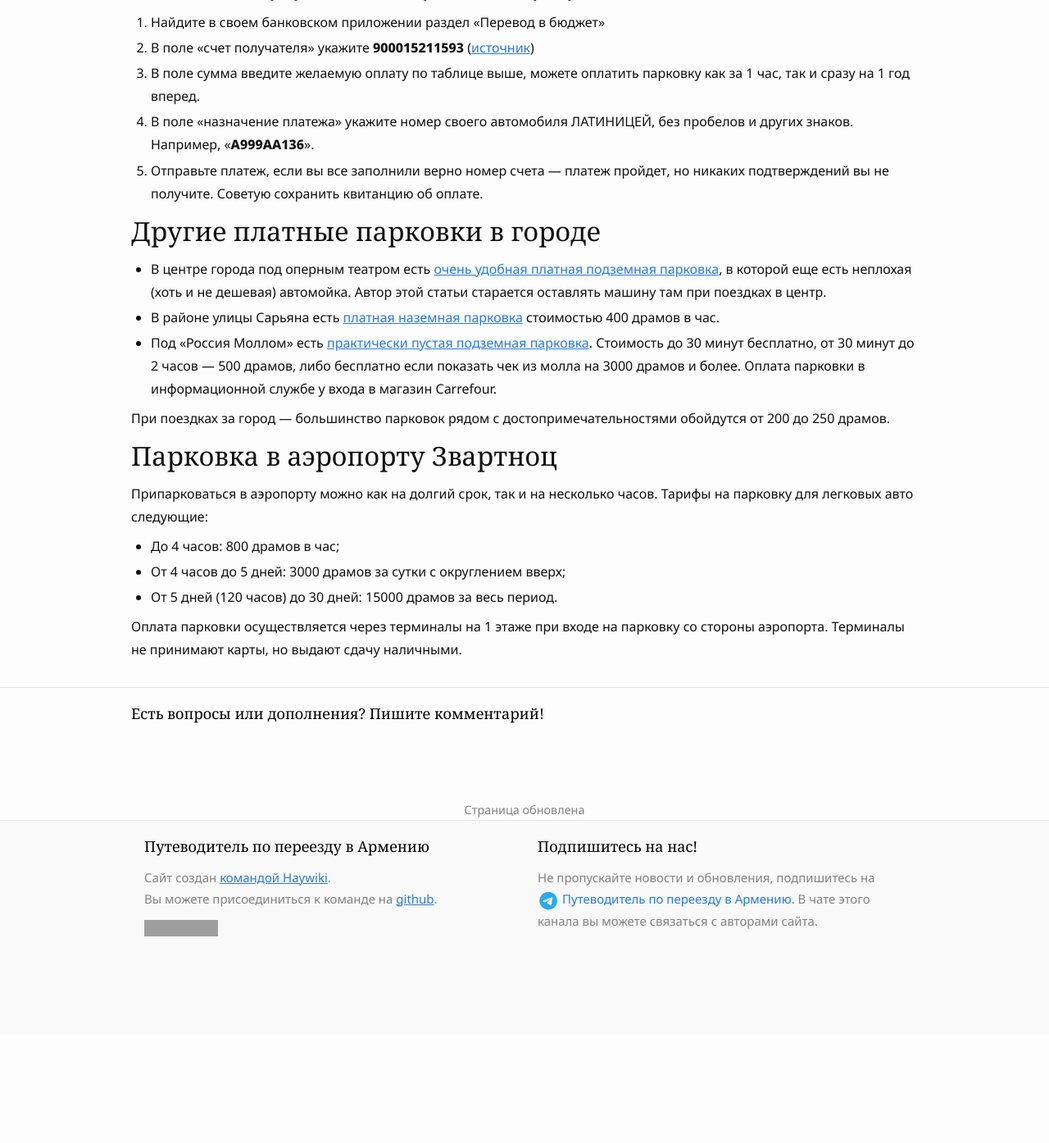
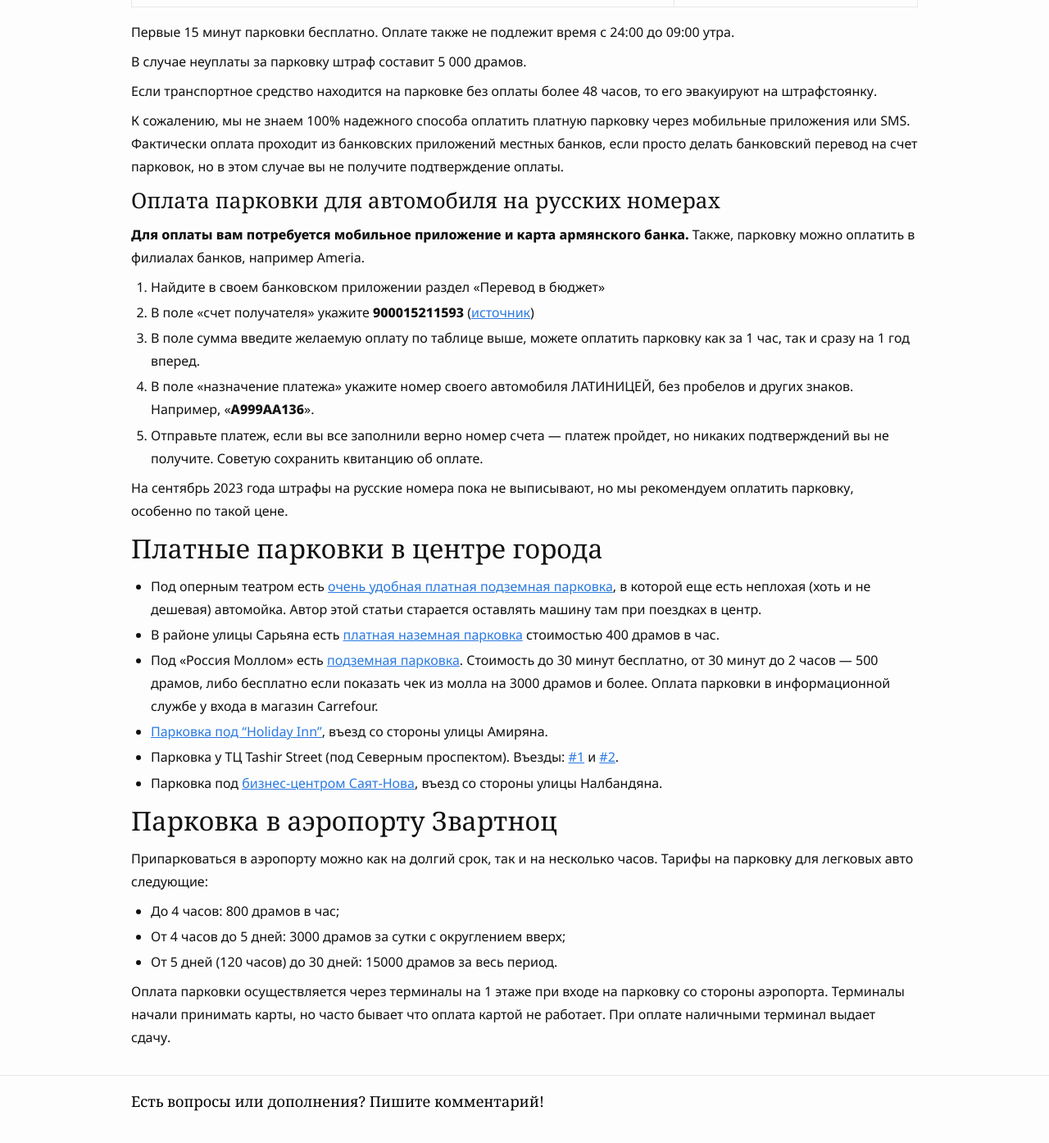
Before and after one commit to haywiki/haywiki.github.io, a Jekyll site: the page built from drive/parking.md, in a window 1280 px wide and 1400 px high, scrolled down 923 px. Shown: the top 1394 px of the window at 82% size. Built offline with Jekyll 4.4.1, drawn with Linux system fonts in a browser that asks for light colours; nearby versions of some CDN libraries; a script that is not in the unit is left out; before the commit the page ends 2186 px from its top, so only the background shows below that; some of the changed text lies outside the part shown; grey boxes are pictures that could not be loaded.

Commit message:
информация о парковках в ереване обновлена

```diff
--- a/drive/parking.md
+++ b/drive/parking.md
@@ -4,6 +4,18 @@
 parent_title: Авто в Армении
 parent_url: /drive/
 ---
+
+Культура парковки в Ереване весьма специфическая. В центре города практически все парковочные места — платные и отмечены
+красными линиями. При этом некоторые места могут быть заняты каким-нибудь мусором, например коробкой, а "парковщик" будет
+требовать 200-500 драмов за то что уберет этот мусор и даст вам припарковаться. Эта практика незаконна, мы рекомендуем
+обращаться в полицию в таких случаях. С середины 2022 таких "парковщиков" стало меньше, но они попадаются.
+
+Из-за того что парковки даже на красных линиях весьма дешевы — найти место довольно сложно, но в центре есть платные подземные парковки,
+на которых припарковаться гораздо проще.
+
+При поездках за город — большинство парковок рядом с достопримечательностями обойдутся в 200 драмов.
+
+## Городские парковки на красных линиях
 
 В Ереване действует система платных автостоянок, а также взыскания штрафов за неуплату за парковку. Территории автостоянок на улицах города помечаются красными линиями, обычно это центр города. [Официальный сайт и карта платных парковок](https://www.pcs.am/map/).
 
@@ -25,9 +37,9 @@
 
 К сожалению, мы не знаем 100% надежного способа оплатить платную парковку через мобильные приложения или SMS. Фактически оплата проходит из банковских приложений местных банков, если просто делать банковский перевод на счет парковок, но в этом случае вы не получите подтверждение оплаты.
 
-## Оплата парковки для автомобиля на русских номерах {#ruplate}
+### Оплата парковки для автомобиля на русских номерах {#ruplate}
 
-**Для оплаты вам потребуется мобильное приложение и карта армянского банка.**
+**Для оплаты вам потребуется мобильное приложение и карта армянского банка.** Также, парковку можно оплатить в филиалах банков, например Ameria.
 
 1. Найдите в своем банковском приложении раздел «Перевод в бюджет»
 2. В поле «счет получателя» укажите **900015211593** ([источник](https://www.pcs.am/payments/))
@@ -35,13 +47,16 @@
 4. В поле «назначение платежа» укажите номер своего автомобиля ЛАТИНИЦЕЙ, без пробелов и других знаков. Например, «**A999AA136**».
 5. Отправьте платеж, если вы все заполнили верно номер счета — платеж пройдет, но никаких подтверждений вы не получите. Советую сохранить квитанцию об оплате.
 
-## Другие платные парковки в городе
+На сентябрь 2023 года штрафы на русские номера пока не выписывают, но мы рекомендуем оплатить парковку, особенно по такой цене.
 
-- В центре города под оперным театром есть [очень удобная платная подземная парковка](https://yandex.ru/maps/org/avtomobilnaya_parkovka/133027685862/), в которой еще есть неплохая (хоть и не дешевая) автомойка. Автор этой статьи старается оставлять машину там при поездках в центр.
+## Платные парковки в центре города
+
+- Под оперным театром есть [очень удобная платная подземная парковка](https://yandex.ru/maps/org/avtomobilnaya_parkovka/133027685862/), в которой еще есть неплохая (хоть и не дешевая) автомойка. Автор этой статьи старается оставлять машину там при поездках в центр.
 - В районе улицы Сарьяна есть [платная наземная парковка](https://yandex.ru/maps/org/avtomobilnaya_parkovka/107922928845/) стоимостью 400 драмов в час.
-- Под «Россия Моллом» есть [практически пустая подземная парковка](https://yandex.ru/maps/org/avtomoyka/136546979584/). Стоимость до 30 минут бесплатно, от 30 минут до 2 часов — 500 драмов, либо бесплатно если показать чек из молла на 3000 драмов и более. Оплата парковки в информационной службе у входа в магазин Carrefour.
-
-При поездках за город — большинство парковок рядом с достопримечательностями обойдутся от 200 до 250 драмов.
+- Под «Россия Моллом» есть [подземная парковка](https://yandex.ru/maps/org/avtomoyka/136546979584/). Стоимость до 30 минут бесплатно, от 30 минут до 2 часов — 500 драмов, либо бесплатно если показать чек из молла на 3000 драмов и более. Оплата парковки в информационной службе у входа в магазин Carrefour.
+- [Парковка под "Holiday Inn"](https://yandex.ru/maps/org/holiday_inn_yerevan/19291316374/), въезд со стороны улицы Амиряна.
+- Парковка у ТЦ Tashir Street (под Северным проспектом). Въезды: [#1](https://yandex.ru/maps/org/avtomobilnaya_parkovka/184521527787/) и [#2](https://yandex.ru/maps/org/avtomobilnaya_parkovka/149864202219/).
+- Парковка под [бизнес-центром Саят-Нова](https://yandex.ru/maps/org/sayat_nova/25813458183/), въезд со стороны улицы Налбандяна.
 
 ## Парковка в аэропорту Звартноц {#airport}
 
@@ -51,4 +66,4 @@
 - От 4 часов до 5 дней: 3000 драмов за сутки с округлением вверх;
 - От 5 дней (120 часов) до 30 дней: 15000 драмов за весь период.
 
-Оплата парковки осуществляется через терминалы на 1 этаже при входе на парковку со стороны аэропорта. Терминалы не принимают карты, но выдают сдачу наличными.
+Оплата парковки осуществляется через терминалы на 1 этаже при входе на парковку со стороны аэропорта. Терминалы начали принимать карты, но часто бывает что оплата картой не работает. При оплате наличными терминал выдает сдачу.
```
